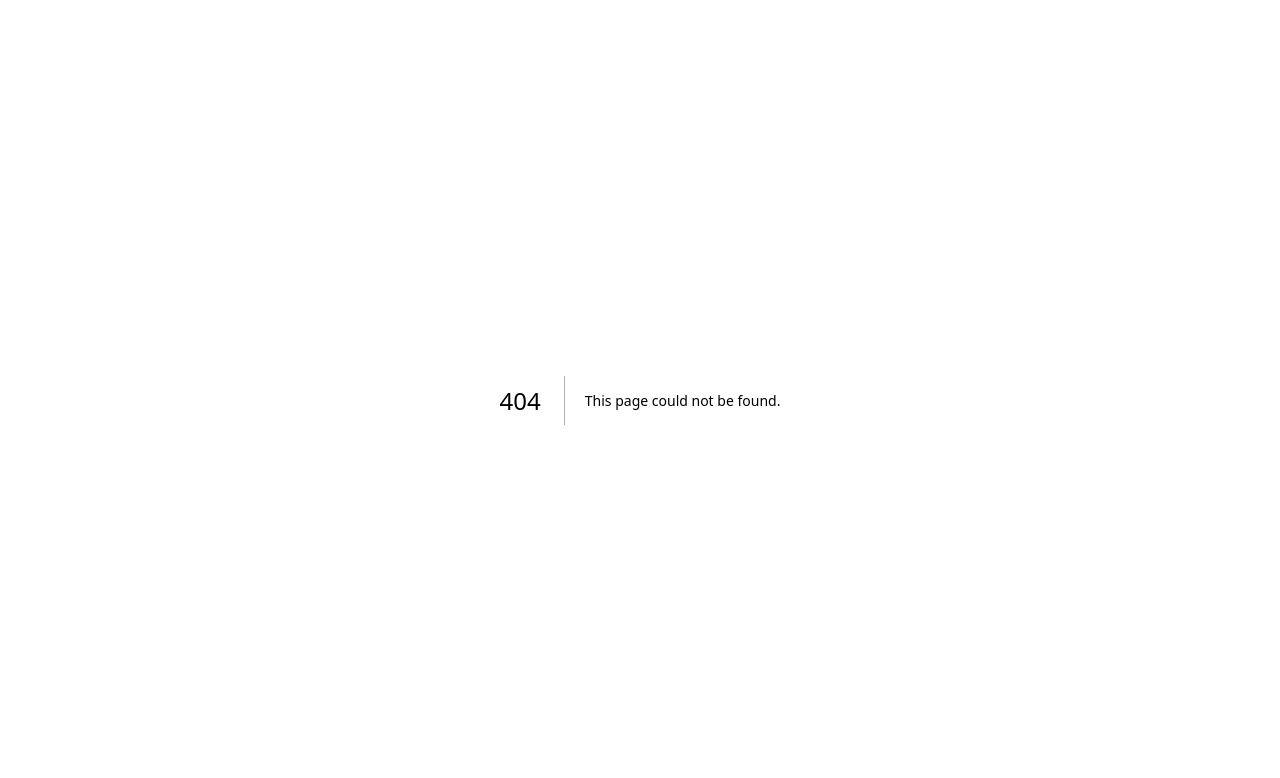
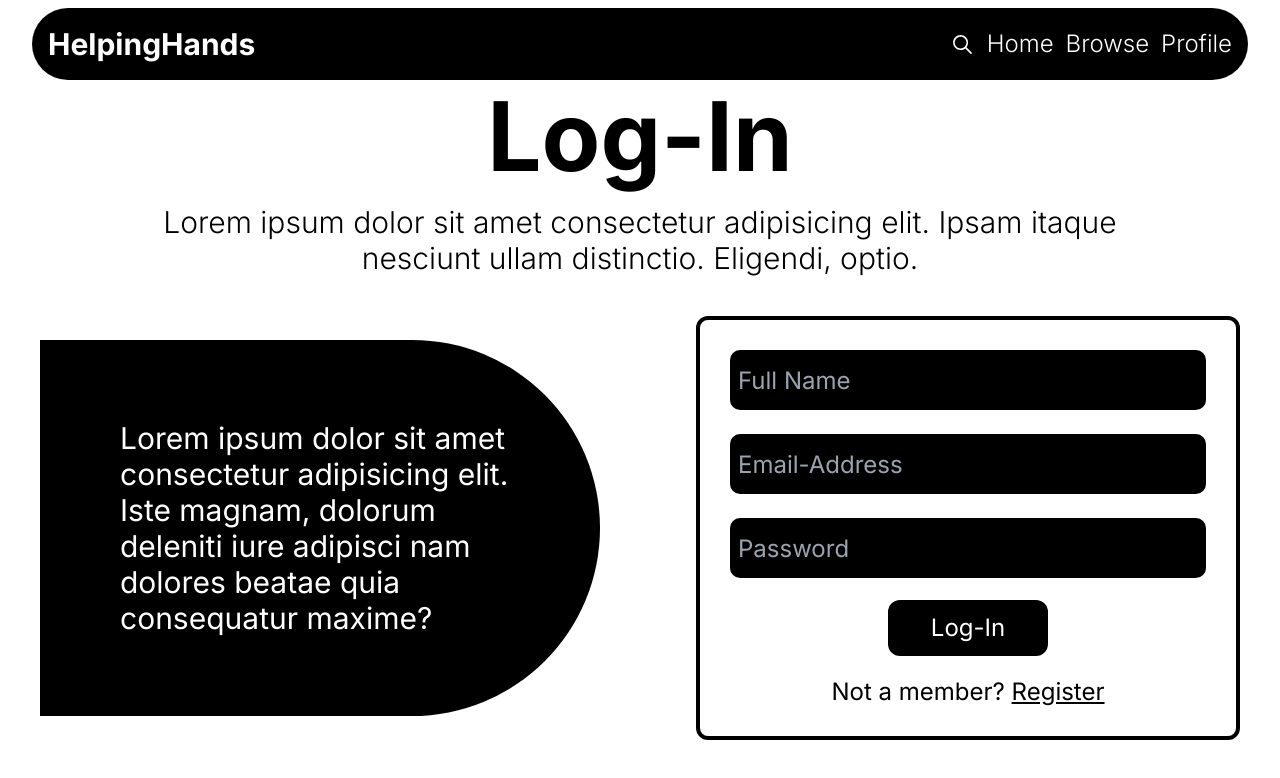
Before and after one commit to vinayakfr/helping-hand, a Next.js app: page /log-in in a window 1280 px wide. Before the commit this address had no page. Shown: the top 778 px of the page. Built offline with nearby package versions, Linux system fonts and the light colour scheme.

Commit message:
create the log-in portal

```diff
--- a/app/components/log-in.tsx
+++ b/app/components/log-in.tsx
@@ -4,12 +4,12 @@ function LogIn() {
   return (
     <div>
       <h1 className="text-center font-bold text-5xl lg:text-8xl">Log-In</h1>
-      <p className="text-center font-light text-2xl lg:text-3xl pt-4 lg:pt-5 px-5">
+      <p className="text-center font-light text-2xl lg:text-3xl pt-4 lg:pt-5 px-40">
         Lorem ipsum dolor sit amet consectetur adipisicing elit. Ipsam itaque
         nesciunt ullam distinctio. Eligendi, optio.
       </p>
       <div className="flex flex-col lg:flex-row place-content-center place-items-center justify-between w-full px-5 lg:px-10 pt-5 lg:pt-10">
-        <p className="lg:w-[35rem] lg:text-3xl hidden lg:block">
+        <p className="lg:w-[35rem] lg:text-3xl hidden lg:block bg-black text-white p-20 rounded-r-full">
           Lorem ipsum dolor sit amet consectetur adipisicing elit. Iste magnam,
           dolorum deleniti iure adipisci nam dolores beatae quia consequatur
           maxime?
--- /dev/null
+++ b/app/log-in/page.tsx
@@ -0,0 +1,14 @@
+import React from "react";
+import LogIn from "../components/log-in";
+import Navbar from "../components/navbar";
+
+function page() {
+  return (
+    <div>
+      <Navbar />
+      <LogIn />
+    </div>
+  );
+}
+
+export default page;
```
Also changed, not shown: app/components/register.tsx (added).
